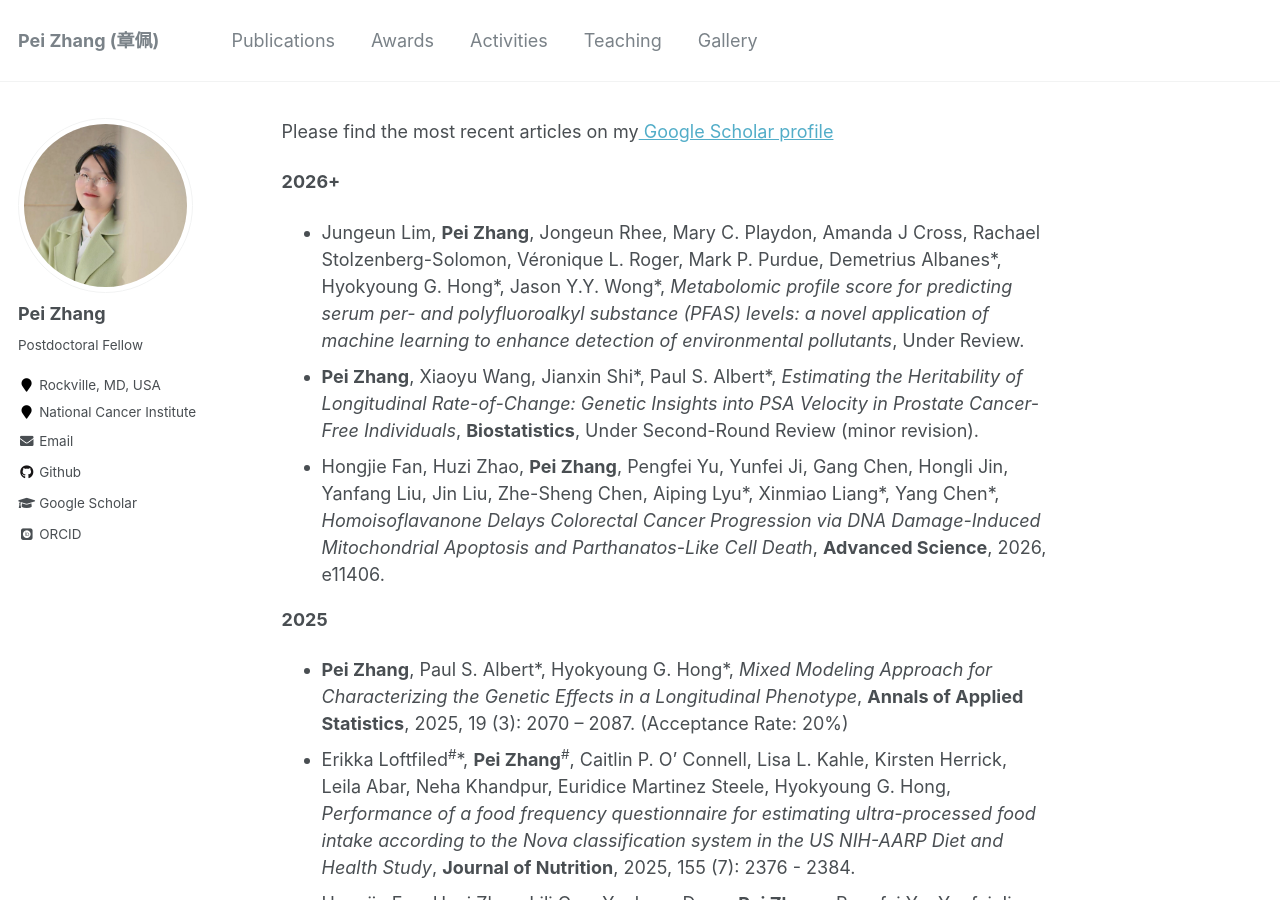
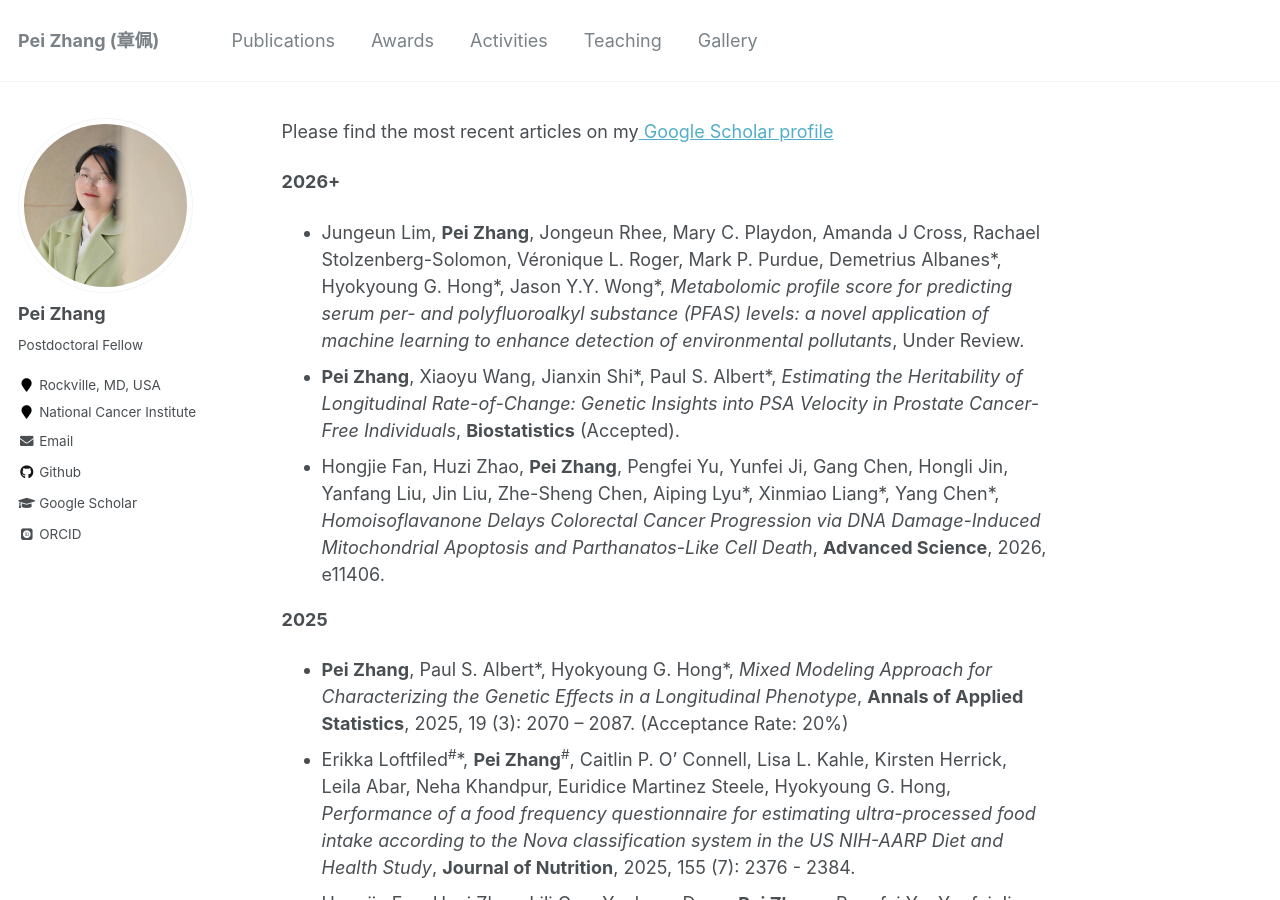
Before and after one commit to BettyzhangPei/BettyzhangPei.github.io, a Jekyll site: the page built from _pages/publications.md, in a window 1280 px wide and 900 px high. Built offline with Jekyll 4.4.1, drawn with Linux system fonts in a browser that asks for light colours; some web fonts are replaced.

Commit message:
Update publication details for Pei Zhang

```diff
--- a/_pages/publications.md
+++ b/_pages/publications.md
@@ -9,7 +9,7 @@ Please find the most recent articles on my<a href="https://scholar.google.com/ci
 
 <b>2026+</b>
 -	Jungeun Lim, **Pei Zhang**, Jongeun Rhee, Mary C. Playdon, Amanda J Cross, Rachael Stolzenberg-Solomon, Véronique L. Roger, Mark P. Purdue, Demetrius Albanes\*, Hyokyoung G. Hong\*, Jason Y.Y. Wong\*,   *Metabolomic profile score for predicting serum per- and polyfluoroalkyl substance (PFAS) levels: a novel application of machine learning to enhance detection of environmental pollutants*, Under Review.
--	**Pei Zhang**, Xiaoyu Wang, Jianxin Shi\*, Paul S. Albert\*, *Estimating the Heritability of Longitudinal Rate-of-Change: Genetic Insights into PSA Velocity in Prostate Cancer-Free Individuals*, **Biostatistics**, Under Second-Round Review (minor revision).
+-	**Pei Zhang**, Xiaoyu Wang, Jianxin Shi\*, Paul S. Albert\*, *Estimating the Heritability of Longitudinal Rate-of-Change: Genetic Insights into PSA Velocity in Prostate Cancer-Free Individuals*, **Biostatistics** (Accepted).
 -	Hongjie Fan, Huzi Zhao, **Pei Zhang**, Pengfei Yu, Yunfei Ji, Gang Chen, Hongli Jin, Yanfang Liu, Jin Liu, Zhe-Sheng Chen, Aiping Lyu\*, Xinmiao Liang\*, Yang Chen\*, *Homoisoflavanone Delays Colorectal Cancer Progression via DNA Damage-Induced Mitochondrial Apoptosis and Parthanatos-Like Cell Death*, **Advanced Science**, 2026, e11406.
 
 <b>2025</b>
```
